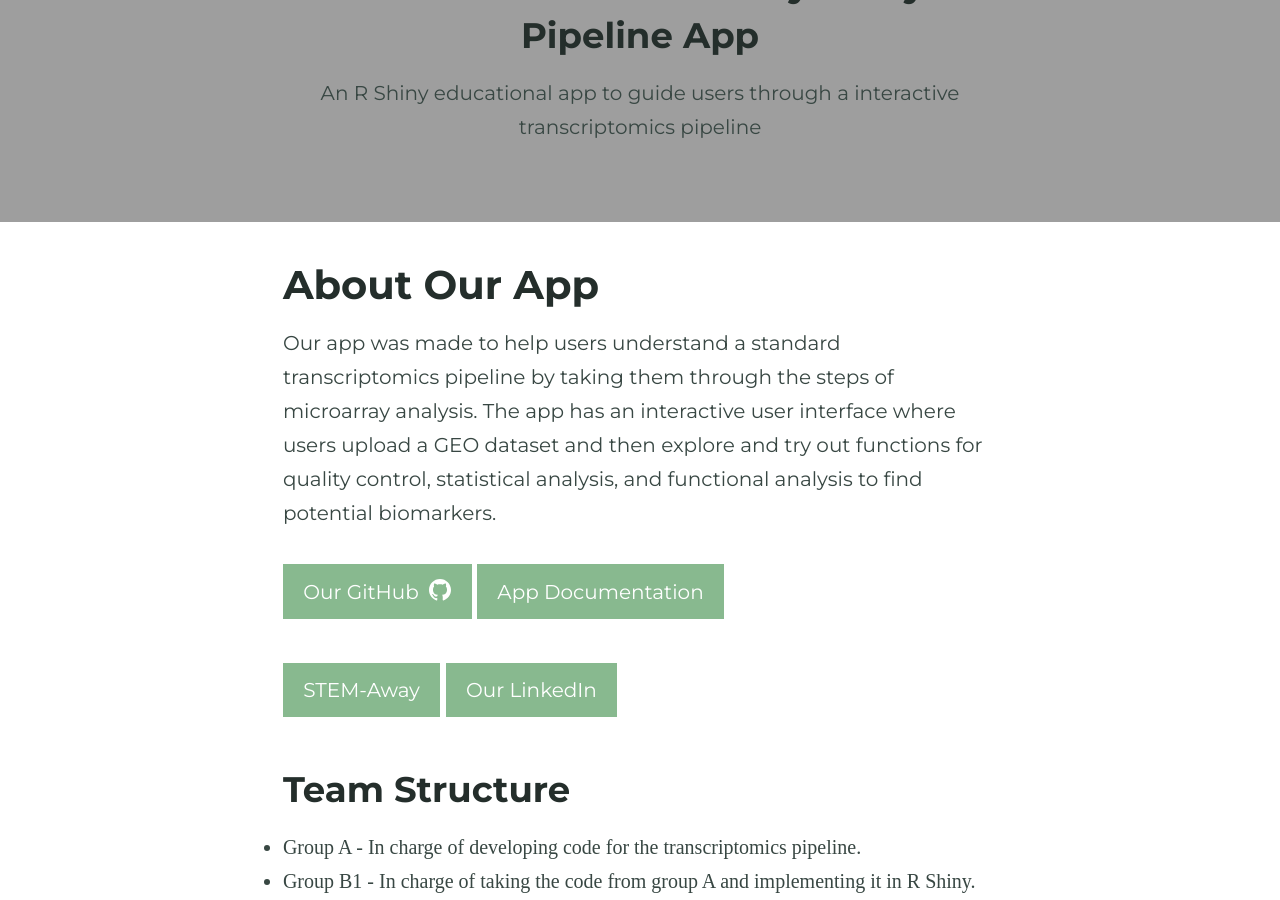
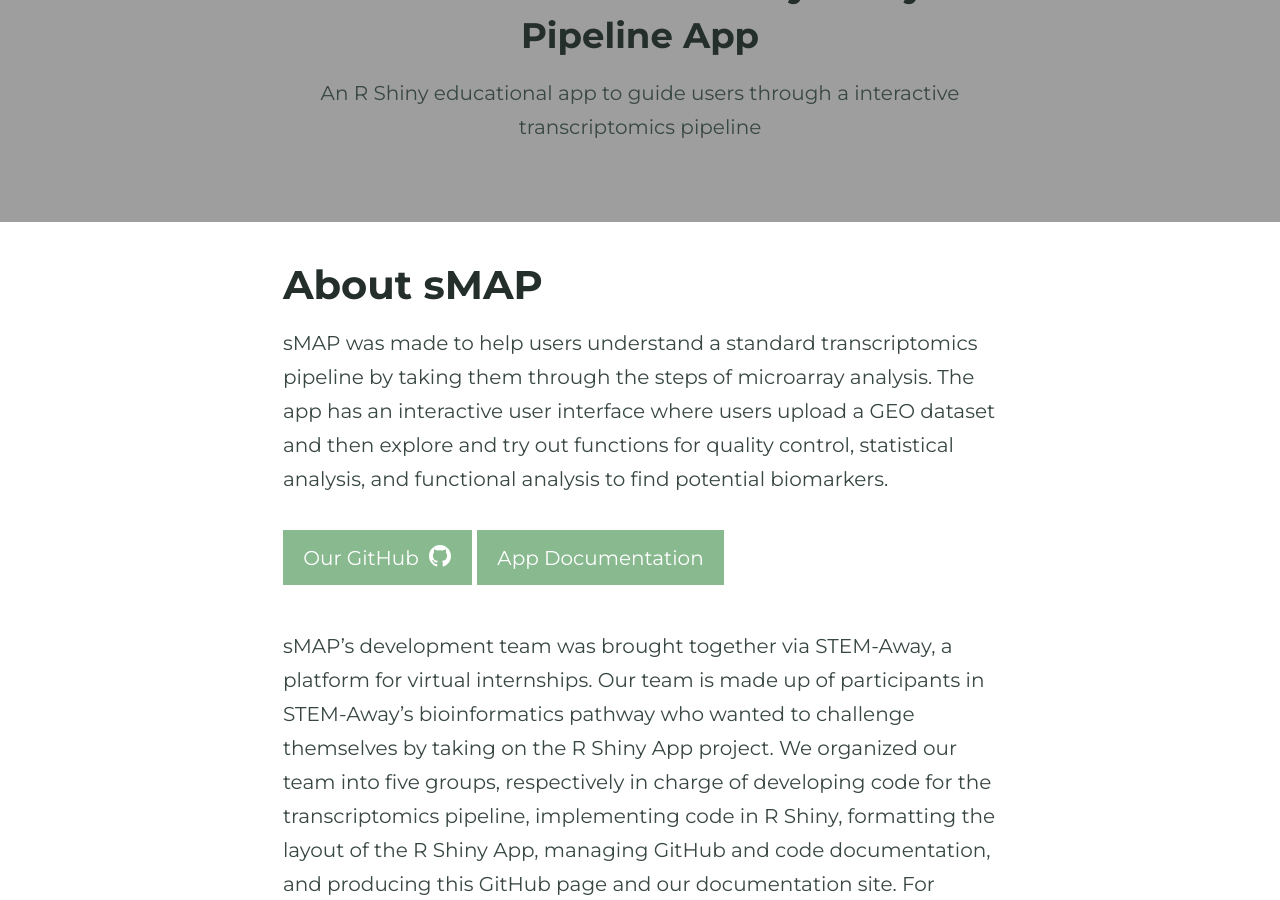
Before and after one commit to BI-STEM-Away/sMAP_dev, a Jekyll site: the page built from index.md, in a window 1280 px wide and 900 px high, scrolled down 202 px. Built offline with Jekyll 4.4.1, drawn with Linux system fonts in a browser that asks for light colours; some of the changed text lies outside the part shown.

Commit message:
Update index.md

```diff
--- a/index.md
+++ b/index.md
@@ -1,5 +1,5 @@
 ---
-title: About Our App
+title: About sMAP
 feature_text: |
   ## sMAP: Standard Microarray Analysis Pipeline App
   An R Shiny educational app to guide users through a interactive transcriptomics pipeline
@@ -7,19 +7,15 @@ feature_image: https://bi-stem-away.github.io/shiny_app_dev/images/Banner3.jpg
 excerpt: "Our goal for creating this educational app is to help experts and intellectuals easily access the transcriptomics information and data they need. On this web page, users can view the project details via the links on the front page."
 ---
 
-Our app was made to help users understand a standard transcriptomics pipeline by taking them through the steps of microarray analysis. The app has an interactive user interface where users upload a GEO dataset and then explore and try out functions for quality control, statistical analysis, and functional analysis to find potential biomarkers.
+sMAP was made to help users understand a standard transcriptomics pipeline by taking them through the steps of microarray analysis. The app has an interactive user interface where users upload a GEO dataset and then explore and try out functions for quality control, statistical analysis, and functional analysis to find potential biomarkers.
 
 {% include button.html text="Our GitHub" icon="github" link="https://github.com/BI-STEM-Away/shiny_app_dev" color="#88B98F" %} {% include button.html text="App Documentation" link="" color="#88B98F" %}
 
+sMAP's development team was brought together via STEM-Away, a platform for virtual internships. Our team is made up of participants in STEM-Away's bioinformatics pathway who wanted to challenge themselves by taking on the R Shiny App project. We organized our team into five groups, respectively in charge of developing code for the transcriptomics pipeline, implementing code in R Shiny, formatting the layout of the R Shiny App, managing GitHub and code documentation, and producing this GitHub page and our documentation site. For furthur information about STEM-Away, please refer to the links below.
 
-{% include button.html text="STEM-Away"  link="https://stemaway.com/" color="#88B98F" %} {% include button.html text="Our LinkedIn" link="https://www.linkedin.com/company/stemaway/" color="#88B98F" %}
 
-## Team Structure
+{% include button.html text="STEM-Away"  link="https://stemaway.com/" color="#88B98F" %} {% include button.html text="STEM-Away's LinkedIn" link="https://www.linkedin.com/company/stemaway/" color="#88B98F" %}
 
-- Group A - In charge of developing code for the transcriptomics pipeline.
-- Group B1 - In charge of taking the code from group A and implementing it in R Shiny.
-- Group B2 - In charge of formatting/layout of the R Shiny App.
-- Group C - In charge of GitHub management and code documentation.
-- Group D - In charge of developing the GitHub page and documentation site.
+If you have any questions, please reach out to the website developers here:
 
-If you have any questions, please reach out to our team.
+{% include button.html text="Disha's LinkedIn" link="https://www.linkedin.com/in/disha-chauhan-2749621b0/" color="#88B98F" %}{% include button.html text="Huikun's LinkedIn" link="https://www.linkedin.com/in/kelly-li-b149b2218/" color="#88B98F" %}
```
